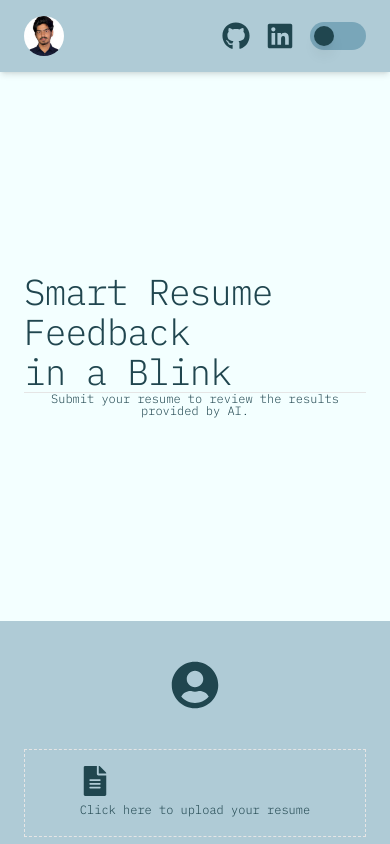
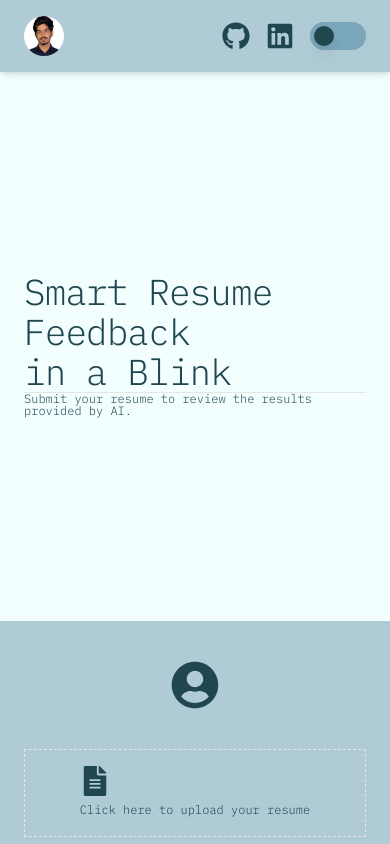
Before and after one commit to AakrshitThakur/ai-resume-analyzer, a Next.js app: page / in a window 390 px wide. Shown: the top 844 px of the page. Built offline with nearby package versions, Linux system fonts and the light colour scheme; a web font is replaced by a local one.

Commit message:
left-alignemnt of text in span of MainHeading.tsx

```diff
--- a/src/components/customs/sections/MainHeading.tsx
+++ b/src/components/customs/sections/MainHeading.tsx
@@ -18,7 +18,7 @@ export default function MainHeading() {
           whileHover={{ scale: 1.05 }}
           whileTap={{ scale: 0.8 }}
           transition={{ type: "tween", duration: 0.6 }}
-          className="text-xs sm:text-sm md:text-lg text-center inline-block leading-none"
+          className="text-xs sm:text-sm md:text-lg text-left inline-block leading-none"
         >
           Submit your resume to review the results provided by AI.
         </motion.span>
```
